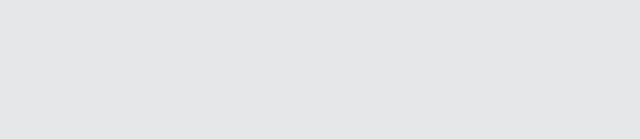
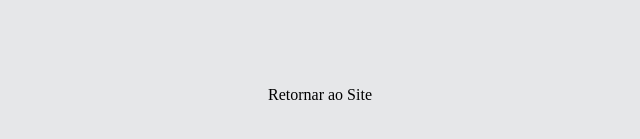
Before and after one commit to ErickSchuenck/Projeto-14---boot--store-frontEnd, a React (Create React App) app: page /myorders in a window 1280 px wide. Before the commit this address had no page. Shown: the part 305-444 px from the top of the page, without its empty margins (320-960 px from the left). Built offline with nearby package versions, Linux system fonts and the light colour scheme; a web font is replaced by a local one.

Commit message:
Pedido sendo concluido e pedidos sendo resgatados, faltando fazer alguns ajustes para usuarios logados ou nao

```diff
--- a/src/components/App.js
+++ b/src/components/App.js
@@ -3,9 +3,9 @@ import { useState, useEffect } from "react";
 import LoginScreen from './pages/LoginScreen'
 import RegisterScreen from './pages/RegisterScreen'
 import MainScreen from './pages/MainScreen'
-import Cart from './Cart'
 import UserContext from "../contexts/userContext";
 import ItemComponent from './ItemComponent'
+import MyOrders from "./pages/MyOrders";
 const cartOrderInitialValue = JSON.parse(localStorage.getItem('order')) || [];
 
 
@@ -25,6 +25,7 @@ function App() {
           <Route path='/signUp' element={<RegisterScreen />} />
           <Route path='/' element={<MainScreen />} />
           <Route path='/test' element={<ItemComponent />} />
+          <Route path='/myorders' element={<MyOrders />} />
         </Routes>
       </BrowserRouter>
     </UserContext.Provider>
--- a/src/components/Cart.js
+++ b/src/components/Cart.js
@@ -2,11 +2,15 @@ import React, { useEffect, useState, useContext } from 'react'
 import styled from 'styled-components';
 import StyledButton from './styledButton';
 import UserContext from "../contexts/userContext";
+import axios from 'axios';
+import { useNavigate } from 'react-router-dom';
 
 export default function Cart({ onclick }) {
   console.log(JSON.parse(localStorage.getItem("order")))
   const { cartItems, setCartItems } = useContext(UserContext);
+  const { user } = useContext(UserContext);
 
+  const navigator = useNavigate();
   const [totalPrice, setTotalPrice] = useState(0)
   const [totalPriceWithFee, setTotalPriceWithFee] = useState(0)
 
@@ -16,6 +20,26 @@ export default function Cart({ onclick }) {
   }
 
   useEffect(displayTotalPrice, [cartItems])
+
+  async function closeCart(){
+    try {
+      console.log(user.token);
+        await axios.post("http://localhost:5000/cart",
+        {body:{cartItems}}, {
+        headers: {
+          "Authorization": `Bearer ${user.token}`
+        }
+      });
+
+      alert('enviando para o usuário um email com o pedido');
+      setCartItems([]);
+      navigator("/");
+
+    } catch (error) {
+      alert("Ops! Infelizmente aconteceu um erro! Tente novamente!");
+      console.log(error);
+    }
+  }
 
   return (
     <ShoppingCart>
@@ -47,10 +71,7 @@ export default function Cart({ onclick }) {
         <div className='wrapper'>
           <StyledButton
             text={'Checkout'}
-            onclick={() => {
-              alert('enviando para o usuário um email com o pedido');
-              setCartItems([]);
-            }}
+            onclick={ closeCart }
           />
           <StyledButton text={'Esvaziar Carrinho'}
             onclick={() => setCartItems([])} />
--- a/src/components/Sidebar.js
+++ b/src/components/Sidebar.js
@@ -1,7 +1,8 @@
-import React from 'react'
+import React, { useContext } from 'react';
+import { Link } from 'react-router-dom';
 import styled from 'styled-components';
 
-export default function sidebar() {
+export default function Sidebar() {
 
   function orderProducts(type) {
     if (type === 'crescent') {
@@ -17,20 +18,22 @@ export default function sidebar() {
 
 
   return (
-    <Sidebar>
+    <SidebarStyle>
       <h1>Ver</h1>
-      <h2>Meus pedidos</h2>
+      <Link to={'/myorders'}>
+        <h2>Meus pedidos</h2>
+      </Link>
       <h1>Ordenar</h1>
       <h2 onClick={() => orderProducts('crescent')}>Menor preço</h2>
       <h2 onClick={() => orderProducts('decrescent')}>Maior preço</h2>
       <h1>Minha Conta</h1>
       <h2>Deletar minha conta</h2>
       <h2>Editar minha conta</h2>
-    </Sidebar>
+    </SidebarStyle>
   )
 }
 
-const Sidebar = styled.div`
+const SidebarStyle = styled.div`
   width: 200px;
   height: 100vh;
   background-color: var(--fundo);
--- /dev/null
+++ b/src/components/pages/MyOrders.js
@@ -0,0 +1,47 @@
+import styled from "styled-components"
+import axios from "axios"
+import { useContext, useEffect, useState } from "react";
+import UserContext from "../../contexts/userContext";
+import { Link } from "react-router-dom";
+
+export default function MyOrders() {
+    const { user } = useContext(UserContext);
+    const [myOrders, setMyOrders] = useState([]);
+    console.log(myOrders);
+    useEffect(() => {
+        (async () => {
+            try {
+                const request = await axios.get("http://localhost:5000/cart", {
+                    headers: {
+                        "Authorization": `Bearer ${user.token}`
+                    }
+                }
+                );
+                setMyOrders(request.data);
+
+            } catch (error) {
+                alert("Ops! Infelizmente aconteceu um erro! Tente novamente!");
+                console.log(error);
+            }
+        })();
+    }, []);
+
+    return (
+        <Container>
+            <Link to={'/'}>
+                <div className='link-text'>
+                    <p>Retornar ao Site</p>
+                </div>
+            </Link>
+        </Container>
+    )
+}
+
+const Container = styled.div`
+  display: flex;
+  flex-direction: column;
+  justify-content: center;
+  align-items: center;
+  width: 100vw;
+  height: 100vh;
+`
```
